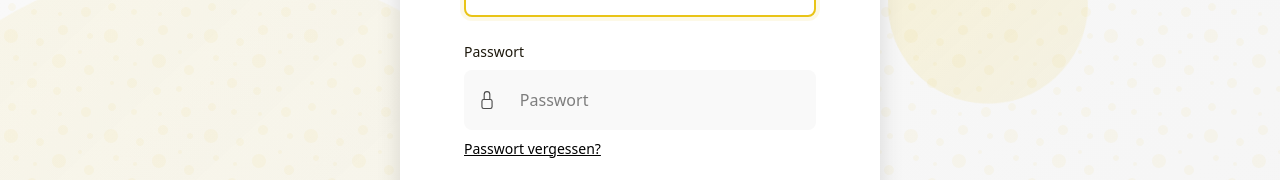
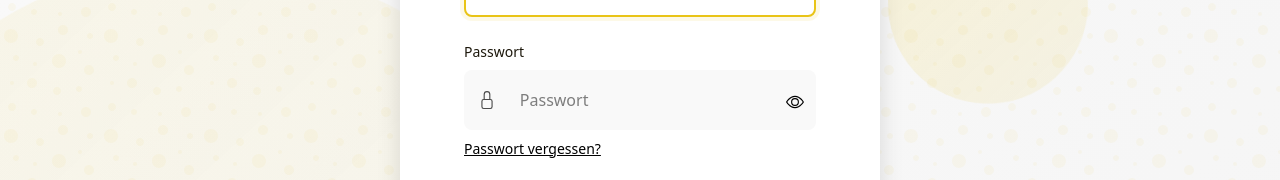
Before and after one commit to subhan-f/kidskulturspass-client, a React (Vite) app: page /login in a window 1280 px wide. Shown: the part 475-655 px from the top of the page. Built offline with nearby package versions, Linux system fonts and the light colour scheme; no server answers.

Commit message:
Update UI text and add password visibility toggle
Renamed navigation and dashboard labels to more user-friendly German terms. Added a password visibility toggle to the login form using Eye/EyeSlash icons for improved usability.

```diff
--- a/src/components/Navbar.jsx
+++ b/src/components/Navbar.jsx
@@ -99,7 +99,7 @@ function Navbar({ setAuth }) {
                 active={location.pathname === '/user-assigned-dashboard'}
                 onClick={() => setExpanded(false)}
               >
-                Assigned Events
+                Meine Events
               </Nav.Link>
             )}
              {!isAdmin && (
@@ -109,7 +109,7 @@ function Navbar({ setAuth }) {
                 active={location.pathname === '/user-unassigned-dashboard'}
                 onClick={() => setExpanded(false)}
               >
-                Unassigned Events
+                Neue Jobs
               </Nav.Link>
             )}
           </Nav>
--- a/src/pages/Login.jsx
+++ b/src/pages/Login.jsx
@@ -2,6 +2,7 @@ import React, { useState, useEffect } from "react";
 import { useNavigate } from "react-router-dom";
 import { authApi } from "../utils/api";
 import LoadingSpinner from "../components/LoadingSpinner";
+import { Eye, EyeSlash } from "react-bootstrap-icons"; // 👈 Eye icons
 
 function Login({ onLogin }) {
   const [username, setUsername] = useState("");
@@ -10,6 +11,7 @@ function Login({ onLogin }) {
   const [loading, setLoading] = useState(false);
   const [mounted, setMounted] = useState(false);
   const [fullPageLoading, setFullPageLoading] = useState(false);
+  const [showPassword, setShowPassword] = useState(false); // 👈 new state
   const navigate = useNavigate();
 
   useEffect(() => {
@@ -24,11 +26,9 @@ function Login({ onLogin }) {
     setError("");
 
     try {
-      // 🔐 Login request
       const res = await authApi.login({ username, password });
       console.log("Login response:", res);
       if (res.data.status === "success") {
-        // ✅ Fetch user info
         const me = await authApi.getMe();
         console.log("User info:", me);
         const user = me.data.user;
@@ -39,7 +39,6 @@ function Login({ onLogin }) {
 
         if (onLogin) onLogin(user);
 
-        // 🚦 Redirect based on role
         if (user.Role === "Admin") {
           console.log("Admin logged in, redirecting to admin dashboard");
           navigate("/admin/dashboard");
@@ -143,7 +142,10 @@ function Login({ onLogin }) {
 
             <div className="form-field">
               <label htmlFor="password">Passwort</label>
-              <div className="input-wrapper">
+              <div
+                className="input-wrapper password-wrapper"
+                style={{ position: "relative" }}
+              >
                 <div className="input-icon">
                   <svg
                     xmlns="http://www.w3.org/2000/svg"
@@ -156,15 +158,35 @@ function Login({ onLogin }) {
                   </svg>
                 </div>
                 <input
-                  type="password"
+                  type={showPassword ? "text" : "password"}
                   id="password"
                   value={password}
                   onChange={(e) => setPassword(e.target.value)}
                   placeholder="Passwort"
                   required
                 />
+                <button
+                  type="button"
+                  className="password-toggle-icon"
+                  style={{
+                    position: "absolute",
+                    right: "10px",
+                    top: "50%",
+                    transform: "translateY(-50%)",
+                    background: "none",
+                    border: "none",
+                    cursor: "pointer",
+                    padding: 0,
+                  }}
+                  onMouseDown={(e) => {
+                    e.preventDefault(); // prevents focus loss
+                    setShowPassword(!showPassword);
+                  }}
+                >
+                  {showPassword ? <EyeSlash size={18} /> : <Eye size={18} />}
+                </button>
               </div>
-              {/* Add this forgot password link */}
+
               <div className="forgot-password-link">
                 <a
                   href="/forgot-password"
--- a/src/pages/UserAssignedDashboard.jsx
+++ b/src/pages/UserAssignedDashboard.jsx
@@ -166,7 +166,7 @@ function UserAssignedDashboard({ setAuth }) {
             </h1>
             {user?.joinedCalendars?.length > 0 && (
               <div style={{margin:"15px 0px"}} className="joined-calendars-badges">
-                Ihre beigetretenen Kalender:
+                Deine beigetretenen Kalender:
                 {user.joinedCalendars.map((calendar, index) => (
                   <Badge key={index} bg="primary" style={{margin:"0px 2px"}} className="calendar-badge">
                     {calendar.Calendar}
@@ -200,7 +200,7 @@ function UserAssignedDashboard({ setAuth }) {
 
         {/* Events Container */}
         <div className="events-container">
-          <h2 className="assigned-events-heading">Meine zugewiesene Veranstaltungen</h2>
+          <h2 className="assigned-events-heading">Meine kommenden Events</h2>
 
           {totalFilteredEvents === 0 && !searchTerm ? (
             <div className="empty-state">
```
